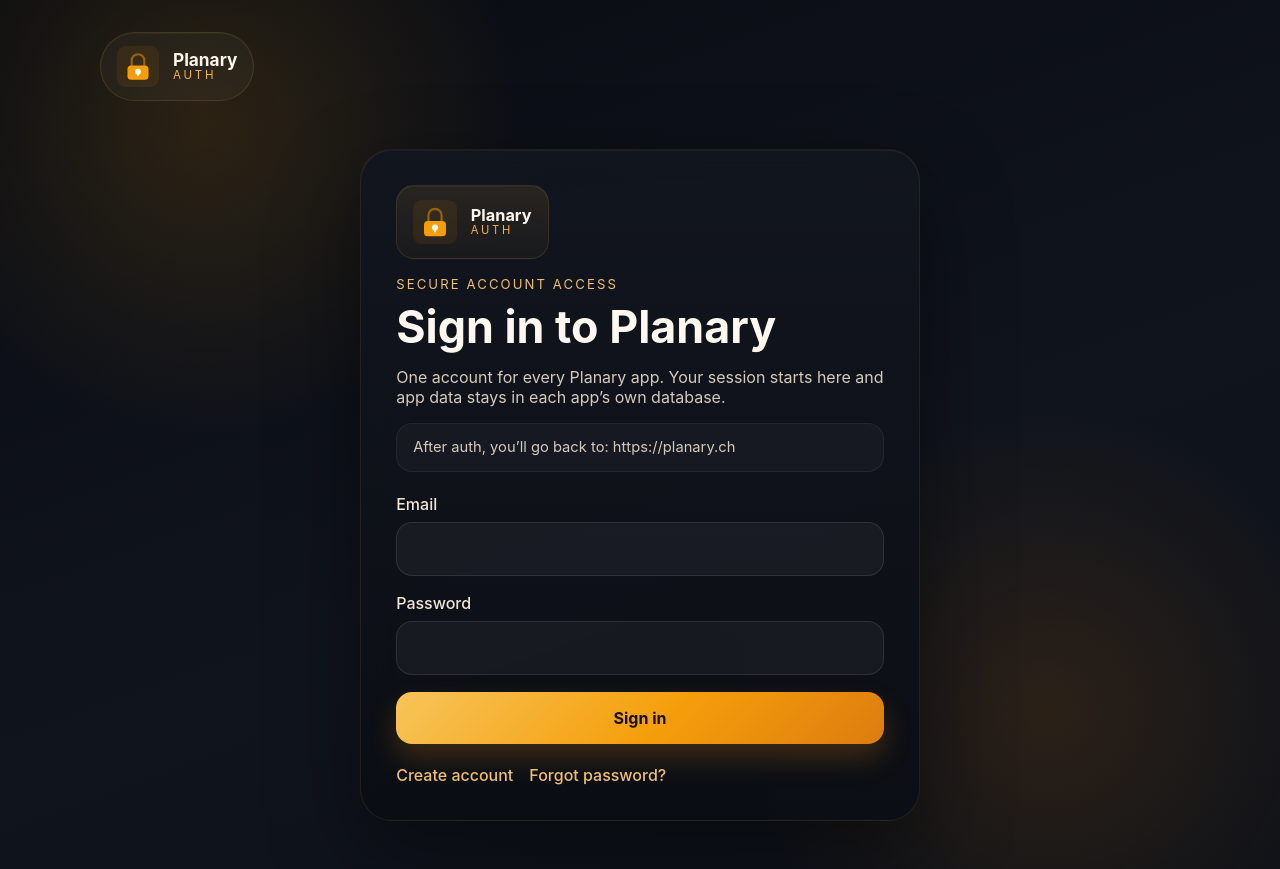
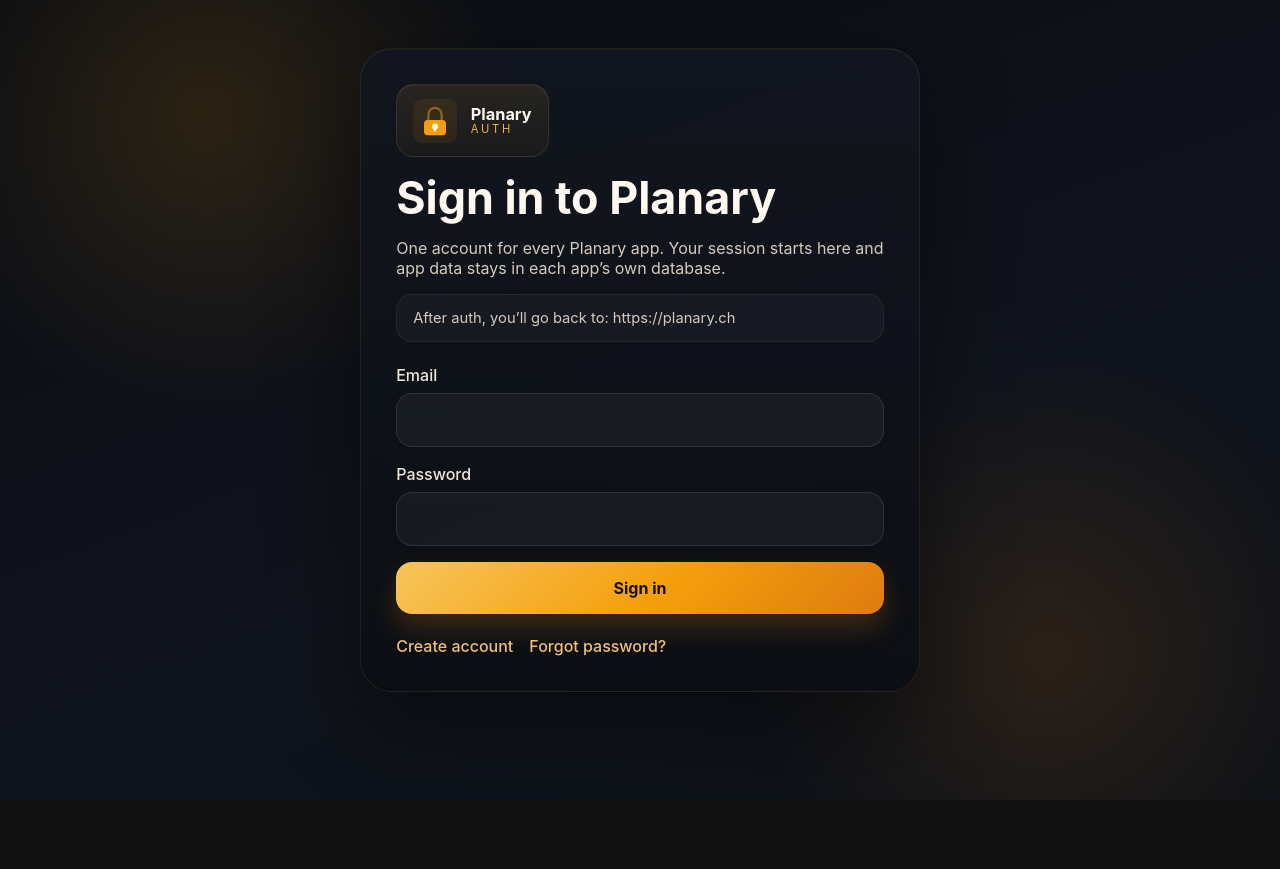
Before and after one commit to Fallka0/planary-auth, a React (Vite) app: page / in a window 1280 px wide. After the commit the page ends 800 px from the top, so only its background shows below. Built offline with nearby package versions, Linux system fonts and the light colour scheme; no server answers.

Commit message:
Simplify auth header

```diff
--- a/src/App.tsx
+++ b/src/App.tsx
@@ -80,15 +80,6 @@
 function AuthLayout({ children }: { children: React.ReactNode }) {
   return (
     <div className="shell">
-      <header className="topbar">
-        <Link to="/" className="brand">
-          <img src="/planary-auth-icon.svg" alt="" className="brand-icon" />
-          <span className="brand-copy">
-            <span className="brand-title">Planary</span>
-            <span className="brand-sub">Auth</span>
-          </span>
-        </Link>
-      </header>
       <main className="content">{children}</main>
     </div>
   );
@@ -167,7 +158,6 @@
           <span className="card-brand-sub">Auth</span>
         </div>
       </div>
-      <p className="kicker">Secure account access</p>
       <h1>{heading}</h1>
       <p className="lead">
         One account for every Planary app. Your session starts here and app data stays in each app’s own database.
--- a/src/styles.css
+++ b/src/styles.css
@@ -33,53 +33,7 @@
 
 .shell {
   min-height: 100vh;
-  padding: 2rem 2rem 3rem;
-}
-
-.topbar {
-  display: flex;
-  align-items: center;
-  justify-content: flex-start;
-  gap: 1rem;
-  margin: 0 auto 3rem;
-  max-width: 1080px;
-}
-
-.brand {
-  display: inline-flex;
-  align-items: center;
-  gap: 0.9rem;
-  padding: 0.8rem 1rem;
-  border-radius: 999px;
-  background: rgba(255, 255, 255, 0.03);
-  border: 1px solid rgba(245, 179, 64, 0.14);
-  box-shadow: inset 0 1px 0 rgba(255, 255, 255, 0.04);
-}
-
-.brand-icon {
-  width: 2.6rem;
-  height: 2.6rem;
-  flex: 0 0 auto;
-}
-
-.brand-copy {
-  display: grid;
-  gap: 0.12rem;
-}
-
-.brand-title {
-  font-size: 1.08rem;
-  font-weight: 700;
-  color: #fff6ec;
-  line-height: 1;
-}
-
-.brand-sub {
-  font-size: 0.72rem;
-  letter-spacing: 0.24em;
-  text-transform: uppercase;
-  color: #f5b340;
-  line-height: 1;
+  padding: 3rem 2rem;
 }
 
 .content {
@@ -136,14 +90,6 @@
   text-transform: uppercase;
   color: #f5b340;
   line-height: 1;
-}
-
-.kicker {
-  margin: 0 0 0.75rem;
-  text-transform: uppercase;
-  letter-spacing: 0.16em;
-  color: #efbf72;
-  font-size: 0.82rem;
 }
 
 .card h1 {
@@ -263,16 +209,4 @@
   .card {
     padding: 1.4rem;
   }
-
-  .topbar {
-    margin-bottom: 2rem;
-  }
-
-  .brand {
-    padding: 0.72rem 0.9rem;
-  }
-
-  .brand-title {
-    font-size: 1rem;
-  }
 }
```
